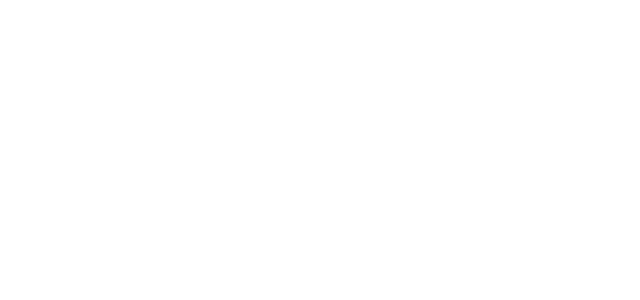
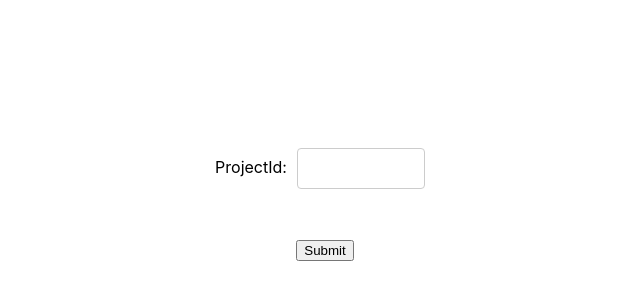
Before and after one commit to DieZombie96/17135_Team1, a React (Create React App) app in the folder front-end/: page /join in a window 1280 px wide. Before the commit this address had no page. Shown: the part 160-460 px from the top of the page, without its empty margins (315-955 px from the left). Built offline with nearby package versions, Linux system fonts and the light colour scheme.

Commit message:
added middle page

```diff
--- a/front-end/src/App.js
+++ b/front-end/src/App.js
@@ -1,6 +1,7 @@
 import './App.css';
 import Login from './login';
 import Projects from './Projects';
+import FormsJoin from './FormsJoin';
 import { Route, Routes } from "react-router-dom";
 
 function App() {
@@ -8,6 +9,7 @@
     <div className="App">
       <Routes>
         <Route path="/" element={<Login />} />
+        <Route path="/join" element={<FormsJoin/>} />
         <Route path="/projects" element={<Projects />} />
       </Routes>
       {/* <Login /> */}
--- a/front-end/src/Forms.js
+++ b/front-end/src/Forms.js
@@ -38,7 +38,8 @@
     const authentication = (data) => {
         if (data.response === "Success") {
             // alert('yes')
-            navigate("/projects")
+            // navigate("/projects")
+            navigate("/join")
         }
         else {
             alert(data.response)
--- /dev/null
+++ b/front-end/src/FormsJoin.js
@@ -0,0 +1,65 @@
+import React, { useState } from 'react';
+import { useNavigate } from "react-router-dom";
+
+import "./Forms.css"
+function FormsJoin(props) {
+    const [inputs, setInputs] = useState({});
+    const navigate = useNavigate();
+
+    const handleChange = (event) => {
+        const name = event.target.name;
+        const value = event.target.value;
+        setInputs(values => ({ ...values, [name]: value }))
+
+    }
+
+    const joinButton = async (event) => {
+        event.preventDefault();
+        // alert(JSON.stringify(inputs));
+
+        const requestOptions = {
+            method: "GET"
+        }
+
+        await fetch("/join/", {  //backend method join
+            method: "POST",
+            headers: { "Content-Type": "application/json" },
+            //mode: "cors",
+            body: JSON.stringify({ 'projectId': inputs.projectId})
+        })
+
+        await fetch("/checkProjectId/", requestOptions)   //backend method
+            .then(response => response.json())
+            .then(authentication);
+    }
+
+    const authentication = (data) => {  //checks if user is already in it, if it doesnt exist, makes a new one
+        if (data.response === "Success") {
+            // alert('yes')
+            navigate("/projects")
+        }
+        else {
+            alert(data.response)
+        }
+    }
+
+
+    return (
+        <form onSubmit={joinButton} style={{ marginTop: 300 }}>
+            <label>ProjectId:
+                <input
+                    class="mainpage"
+                    type="text"
+                    name="projectId"
+                    value={inputs.projectId || ""}
+                    onChange={handleChange}
+                />
+            </label>
+            <div>
+                <input type="submit" value={props.name} />
+            </div>
+        </ form>
+    )
+}
+
+export default FormsJoin;
```
Also changed, not shown: front-end/src/join.js (added, +35 -0 lines).
